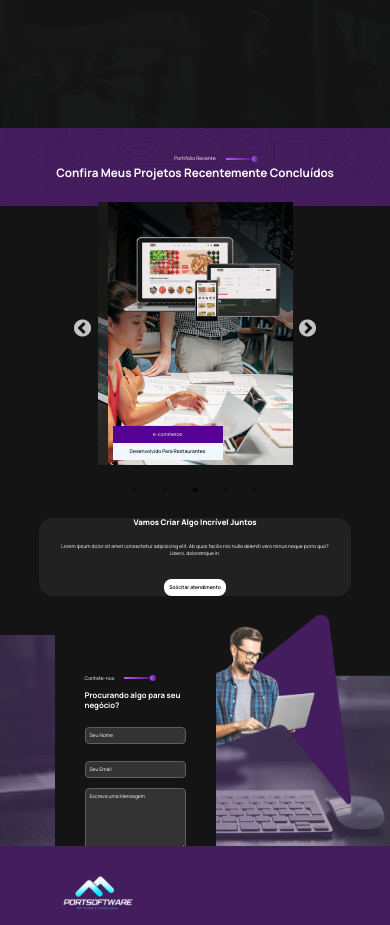
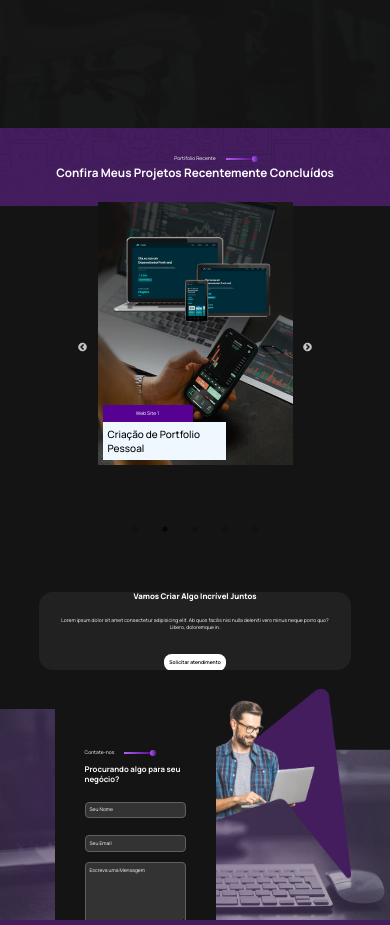
Before and after one commit to PedroPaulo-Git/PortSoftware, a React (Vite) app: page / in a window 390 px wide. Shown: the part 900-1825 px from the top of the page. Built offline with nearby package versions, Linux system fonts and the light colour scheme.

Commit message:
responsive projects done

```diff
--- a/src/components/Projects/Project.css
+++ b/src/components/Projects/Project.css
@@ -1,6 +1,6 @@
 .project-container {
     width: 100%;
-    height: 50vw;
+
     background-color: #141414;
     position: relative;
     padding-bottom: 10%;
@@ -220,42 +220,8 @@
 
 @media (max-width:650px) {
 
-
     .project-container{
-        padding-bottom: 30%;
-    }
-    .slider-container  {
-        margin-inline: 50px;
-    }
-
-
-    .project-slide {
-        position: relative;
-    }
-
-    .slider-container {
-        margin-inline: 10vw;
-
-    }
-    .slick-list {
-        height: 50vw;
-    }
-    button.slick-arrow{
-
-    }
-    .slick-slide>div {
-        margin: 0 10px;
-        width: max(20vw);
-
-        transition: all 0.4s ease;
-    }
-}
-
-
-@media (max-width:420px) {
-
-    .project-container{
-        padding-bottom:50%;
+        padding-bottom:20%;
     }
     .slider-container  {
         margin-inline: 50px;
@@ -267,6 +233,8 @@
 
     .project-slide {
         position: relative;
+
+        margin: 0;
     }
 
     .slider-container {
@@ -275,17 +243,41 @@
     }
     .slick-list {
         height: 70vw;
-        width: 50vw;
+        width: 85vw;
     }
-    button.slick-arrow{
 
+     /* BUTTONS */
+    .slick-prev:before {
+        font-size: 10px;
     }
+    .slick-next:before {
+        font-size: 10px;
+    }
+
     .slick-slide>div {
         margin: 0 10px;
-        width: 100%;
+
+        width: 90%;
         height: 100%;
         transition: all 0.4s ease;
     }
+
+    /* BUTTOM TEXTS PROJECT  */
+    .project-slide-bottom-title{
+        font-size: max(1vw, 10px);
+        max-width: 80%;
+    }
+
+.project-slide-bottom-subtitle {
+    width: max(1vw, 80px);
+    max-width: 80%;
+    font-size: max(1vw, 5px);
+    display: flex;
+    justify-content: center;
+}
+
+
+
 
     .project-background-text {
         margin-top: 4%;
@@ -299,3 +291,75 @@
     }
 
 }
+
+
+@media (max-width:420px) {
+
+    .project-container{
+        padding-bottom:20%;
+    }
+    .slider-container  {
+        margin-inline: 50px;
+        display: flex;
+        justify-content: center;
+        gap: 50px;
+    }
+
+
+    .project-slide {
+        position: relative;
+        margin-left: -10px;
+    }
+
+    .slider-container {
+        margin-inline: 10vw;
+
+    }
+    .slick-list {
+        height: 80vw;
+        width: 50vw;
+    }
+
+     /* BUTTONS */
+    .slick-prev:before {
+        font-size: 10px;
+    }
+    .slick-next:before {
+        font-size: 10px;
+    }
+
+    .slick-slide>div {
+        margin: 0 10px;
+        width: 100%;
+        height: 100%;
+        transition: all 0.4s ease;
+    }
+    /* BUTTOM TEXTS PROJECT  */
+    .project-slide-bottom-title{
+        font-size: max(1vw, 10px);
+        max-width: 80%;
+    }
+
+.project-slide-bottom-subtitle {
+    width: max(1vw, 80px);
+    max-width: 80%;
+    font-size: max(1vw, 5px);
+    display: flex;
+    justify-content: center;
+}
+
+
+
+
+    .project-background-text {
+        margin-top: 4%;
+        width: 100%;
+        color: white;
+        height: 50%;
+        z-index: 2;
+    }
+    .project-background-title{
+        width: 100%;
+    }
+
+}
--- a/src/components/Projects/Project.tsx
+++ b/src/components/Projects/Project.tsx
@@ -19,7 +19,7 @@ export const Project = () => {
         slidesToShow: 4,
         autoplay: true,
         slidesToScroll:1,
-        autoplaySpeed: 2000,
+        autoplaySpeed: 3000,
         touchMove:false,
         pauseOnHover: true,
         responsive: [
```
